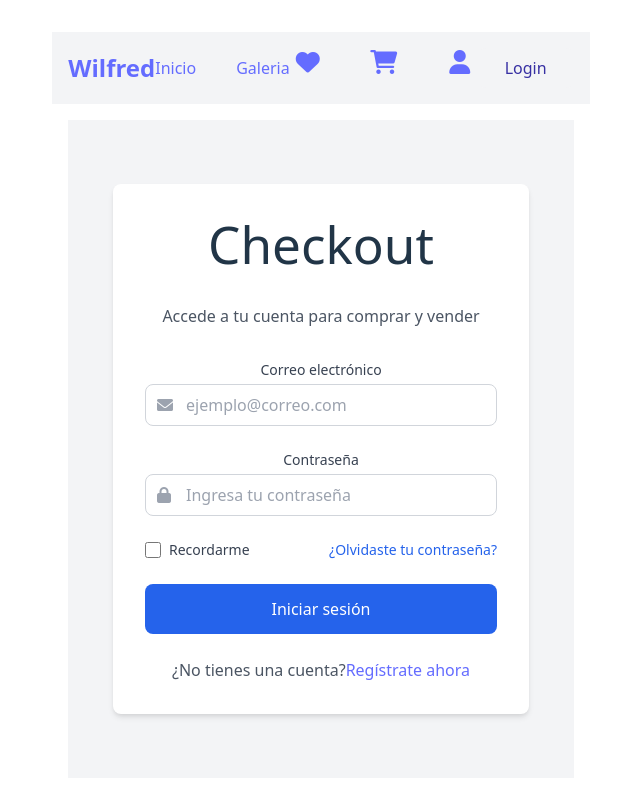
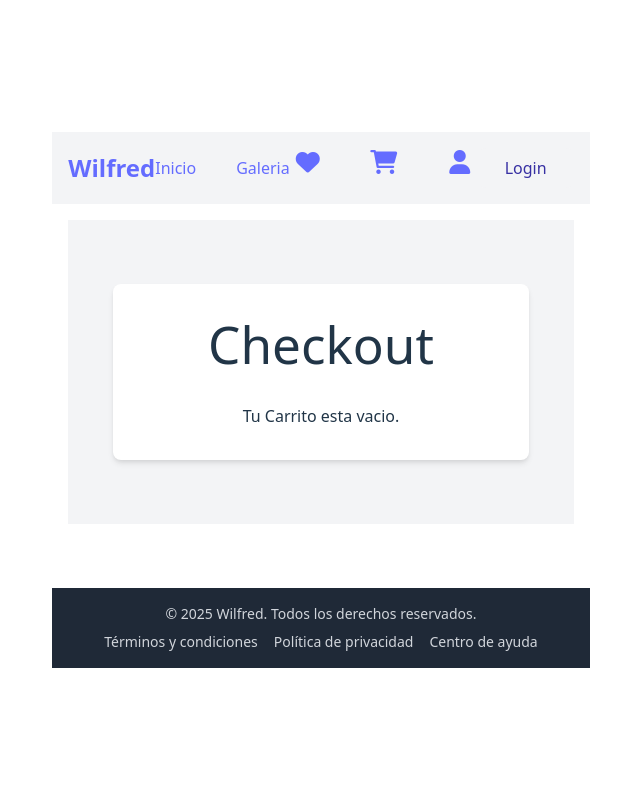
Before and after one commit to TheGreySam/ProyectoFinalG74, a React (Vite) app in the folder frontend/proyectofinal-g74-frontend/: page /Checkout in a window 1280 px wide. Shown: the top 800 px of the page, without its empty margins (319-959 px from the left). Built offline with nearby package versions, Linux system fonts and the light colour scheme.

Commit message:
Funcionalidad Carrito de Compras 1

```diff
--- a/frontend/proyectofinal-g74-frontend/src/components/Navbar.jsx
+++ b/frontend/proyectofinal-g74-frontend/src/components/Navbar.jsx
@@ -49,7 +49,7 @@ export default function Navbar() {
           <Link to="/Favoritos" class="hover:text-blue-200 transition" >
             <i className="fas fa-heart text-blue w-9 h-9 flex justify-center items-center hover:text-black text-2xl"></i>
           </Link>
-          <Link to="/Shopping" class="hover:text-blue-200 transition" >
+          <Link to="/Checkout" class="hover:text-blue-200 transition" >
             <i className="fas fa-shopping-cart text-blue w-9 h-9 flex justify-center items-center hover:text-black text-2xl"></i>
           </Link>
           <Link to="/Profile" class="hover:text-blue-200 transition" >
--- /dev/null
+++ b/frontend/proyectofinal-g74-frontend/src/context/CartContext.jsx
@@ -0,0 +1,29 @@
+import { createContext, useContext, useState } from "react";
+
+const CartContext = createContext();
+
+export const CartProvider = ({ children }) => {
+    const [cart, setCart] = useState([]);
+
+    function addToCart(product) {
+        setCart((prev) => [...prev, product]);
+    }
+
+    function removeFromCart(productId) {
+        setCart((prev) => prev.filter((item) => item.id !== productId));
+    }
+
+    function clearCart() {
+        setCart([]);
+    }
+
+    return (
+        <CartContext.Provider value={{ cart, addToCart, removeFromCart, clearCart }}>
+            {children}
+        </CartContext.Provider>
+    );
+}
+
+export function useCart() {
+    return useContext(CartContext);
+}
--- a/frontend/proyectofinal-g74-frontend/src/views/Checkout.jsx
+++ b/frontend/proyectofinal-g74-frontend/src/views/Checkout.jsx
@@ -1,96 +1,35 @@
 import React from "react";
 import { Link } from "react-router-dom";
+import { useCart } from "../context/CartContext";
 
 export default function Checkout() {
+    const { cart, removeFromCart, clearCart } = useCart();
+
+    const total = cart.reduce((sum, item) => sum + item.price, 0);
+
     return <div className="bg-gray-100">
         <div className="container mx-auto px-4 py-16 max-w-md">
             <div class="bg-white rounded-lg shadow-md p-8">
                 <div class="text-center mb-8">
                     <h1 class="text-center mb-8">Checkout</h1>
-                    <p class="text-gray-600 mt-2">Accede a tu cuenta para comprar y vender</p>
                 </div>
 
-                <form>
-                    <div class="space-y-6">
-
-                        <div>
-                            <label for="email" class="block text-sm font-medium text-gray-700 mb-1">Correo electrónico</label>
-                            <div class="relative">
-                                <div class="absolute inset-y-0 left-0 pl-3 flex items-center pointer-events-none">
-                                    <i class="fas fa-envelope text-gray-400"></i>
-                                </div>
-                                <input
-                                    type="email"
-                                    id="email"
-                                    name="email"
-                                    placeholder="ejemplo@correo.com"
-                                    class="pl-10 w-full px-4 py-2 border border-gray-300 rounded-lg focus:ring-blue-500 focus:border-blue-500"
-                                    required
-                                />
-                            </div>
-                        </div>
-
-
-                        <div>
-                            <label for="password" class="block text-sm font-medium text-gray-700 mb-1">Contraseña</label>
-                            <div class="relative">
-                                <div class="absolute inset-y-0 left-0 pl-3 flex items-center pointer-events-none">
-                                    <i class="fas fa-lock text-gray-400"></i>
-                                </div>
-                                <input
-                                    type="password"
-                                    id="password"
-                                    name="password"
-                                    placeholder="Ingresa tu contraseña"
-                                    class="pl-10 w-full px-4 py-2 border border-gray-300 rounded-lg focus:ring-blue-500 focus:border-blue-500"
-                                    required
-                                />
-                            </div>
-                        </div>
-
-
-                        <div class="flex items-center justify-between">
-                            <div class="flex items-center">
-                                <input
-                                    id="remember-me"
-                                    name="remember-me"
-                                    type="checkbox"
-                                    class="h-4 w-4 text-blue-600 focus:ring-blue-500 border-gray-300 rounded"
-                                />
-                                <label for="remember-me" class="ml-2 block text-sm text-gray-700">
-                                    Recordarme
-                                </label>
-                            </div>
-                            <div class="text-sm">
-                                <a href="#" class="font-medium text-blue-600 hover:underline">
-                                    ¿Olvidaste tu contraseña?
-                                </a>
-                            </div>
-                        </div>
-
-
-                        <div>
-                            <button
-                                type="submit"
-                                class="w-full py-3 px-4 bg-blue-600 hover:bg-blue-700 text-white font-medium rounded-lg transition focus:outline-none focus:ring-4 focus:ring-blue-300"
-                            >
-                                Iniciar sesión
-                            </button>
-                        </div>
-                    </div>
-                </form>
-
-
-
-                <div class="text-center mt-6">
-                    <p class="text-gray-600">
-                        ¿No tienes una cuenta?
-                        <Link to="/Register" class="hover:text-blue-200 transition" >
-                            Regístrate ahora
-                        </Link>
-
-                    </p>
-                </div>
+                {cart.length === 0 ? (
+                        <p>Tu Carrito esta vacio.</p>
+                    ) : (
+                        <>
+                        <ul>
+                        {cart.map((item) => (
+                            <li key={item.id}>
+                                {item.name} - ${item.price}
+                                <button onClick={() => removeFromCart(item.id)}>Eliminar</button>
+                            </li>
+                        ))}
+                        </ul>
+                        <p>Total: ${total}</p>
+                        <button onClick={clearCart}>Finalizar Compra</button>
+                        </>
+                    )}
             </div>
         </div>
     </div>;
--- a/frontend/proyectofinal-g74-frontend/src/views/ShoppingCart.jsx
+++ b/frontend/proyectofinal-g74-frontend/src/views/ShoppingCart.jsx
@@ -1,81 +1,86 @@
 import React from "react";
 import { Link } from "react-router-dom";
 
+
 export default function ShoppingCart() {
-    return <div className="bg-gray-100">
-        <div className="container mx-auto px-4 py-16 max-w-md">
+    return <div className="bg-gray-100 h-screen">
+        <div className="container mx-auto px-4 py-16 ">
             <div class="bg-white rounded-lg shadow-md p-8">
                 <div class="text-center mb-8">
                     <h1 class="text-center mb-8">Carrito de compras</h1>
                 </div>
 
-                <form>
-                    <div class="space-y-6">
-
-                        <div>
-                            <label for="email" class="block text-sm font-medium text-gray-700 mb-1">Correo electrónico</label>
-                            <div class="relative">
-                                <div class="absolute inset-y-0 left-0 pl-3 flex items-center pointer-events-none">
-                                    <i class="fas fa-envelope text-gray-400"></i>
+                <div class="mx-auto max-w-5xl justify-center px-6 md:flex md:space-x-6 xl:px-0">
+      <div class="rounded-lg md:w-2/3">
+        <div class="justify-between mb-6 rounded-lg bg-white p-6 shadow-md sm:flex sm:justify-start">
+          <img src="https://images.unsplash.com/photo-1515955656352-a1fa3ffcd111?ixlib=rb-4.0.3&ixid=MnwxMjA3fDB8MHxwaG90by1wYWdlfHx8fGVufDB8fHx8&auto=format&fit=crop&w=1170&q=80" alt="product-image" class="w-full rounded-lg sm:w-40" />
+          <div class="sm:ml-4 sm:flex sm:w-full sm:justify-between">
+            <div class="mt-5 sm:mt-0">
+              <h2 class="text-lg font-bold text-gray-900">Nike Air Max 2019</h2>
+              <p class="mt-1 text-xs text-gray-700">36EU - 4US</p>
             </div>
-                                <input
-                                    type="email"
-                                    id="email"
-                                    name="email"
-                                    placeholder="ejemplo@correo.com"
-                                    class="pl-10 w-full px-4 py-2 border border-gray-300 rounded-lg focus:ring-blue-500 focus:border-blue-500"
-                                    required
-                                />
+            <div class="mt-4 flex justify-between sm:space-y-6 sm:mt-0 sm:block sm:space-x-6">
+              <div class="flex items-center border-gray-100">
+                <span class="cursor-pointer rounded-l bg-gray-100 py-1 px-3.5 duration-100 hover:bg-blue-500 hover:text-blue-50"> - </span>
+                <input class="h-8 w-8 border bg-white text-center text-xs outline-none" type="number" value="2" min="1" />
+                <span class="cursor-pointer rounded-r bg-gray-100 py-1 px-3 duration-100 hover:bg-blue-500 hover:text-blue-50"> + </span>
+              </div>
+              <div class="flex items-center space-x-4">
+                <p class="text-sm">259.000 ₭</p>
+                <svg xmlns="http://www.w3.org/2000/svg" fill="none" viewBox="0 0 24 24" stroke-width="1.5" stroke="currentColor" class="h-5 w-5 cursor-pointer duration-150 hover:text-red-500">
+                  <path stroke-linecap="round" stroke-linejoin="round" d="M6 18L18 6M6 6l12 12" />
+                </svg>
               </div>
             </div>
-
-
-                        <div>
-                            <label for="password" class="block text-sm font-medium text-gray-700 mb-1">Contraseña</label>
-                            <div class="relative">
-                                <div class="absolute inset-y-0 left-0 pl-3 flex items-center pointer-events-none">
-                                    <i class="fas fa-lock text-gray-400"></i>
-                                </div>
-                                <input
-                                    type="password"
-                                    id="password"
-                                    name="password"
-                                    placeholder="Ingresa tu contraseña"
-                                    class="pl-10 w-full px-4 py-2 border border-gray-300 rounded-lg focus:ring-blue-500 focus:border-blue-500"
-                                    required
-                                />
           </div>
         </div>
-
-
-                        <div class="flex items-center justify-between">
-                            <div class="flex items-center">
-                                <input
-                                    id="remember-me"
-                                    name="remember-me"
-                                    type="checkbox"
-                                    class="h-4 w-4 text-blue-600 focus:ring-blue-500 border-gray-300 rounded"
-                                />
-                                <label for="remember-me" class="ml-2 block text-sm text-gray-700">
-                                    Recordarme
-                                </label>
+        <div class="justify-between mb-6 rounded-lg bg-white p-6 shadow-md sm:flex sm:justify-start">
+          <img src="https://images.unsplash.com/photo-1587563871167-1ee9c731aefb?ixlib=rb-4.0.3&ixid=MnwxMjA3fDB8MHxwaG90by1wYWdlfHx8fGVufDB8fHx8&auto=format&fit=crop&w=1131&q=80" alt="product-image" class="w-full rounded-lg sm:w-40" />
+          <div class="sm:ml-4 sm:flex sm:w-full sm:justify-between">
+            <div class="mt-5 sm:mt-0">
+              <h2 class="text-lg font-bold text-gray-900">Nike Air Max 2019</h2>
+              <p class="mt-1 text-xs text-gray-700">36EU - 4US</p>
             </div>
-
+            <div class="mt-4 flex justify-between im sm:space-y-6 sm:mt-0 sm:block sm:space-x-6">
+              <div class="flex items-center border-gray-100">
+                <span class="cursor-pointer rounded-l bg-gray-100 py-1 px-3.5 duration-100 hover:bg-blue-500 hover:text-blue-50"> - </span>
+                <input class="h-8 w-8 border bg-white text-center text-xs outline-none" type="number" value="2" min="1" />
+                <span class="cursor-pointer rounded-r bg-gray-100 py-1 px-3 duration-100 hover:bg-blue-500 hover:text-blue-50"> + </span>
               </div>
-
-
-                        <div>
-                        <div>
-                        <Link to="/Checkout" class="w-full py-3 px-4 bg-blue-600 hover:bg-blue-700 text-white font-medium rounded-lg transition focus:outline-none focus:ring-4 focus:ring-blue-300" >
-                                Checkout
-                                </Link>
+              <div class="flex items-center space-x-4">
+                <p class="text-sm">259.000 ₭</p>
+                <svg xmlns="http://www.w3.org/2000/svg" fill="none" viewBox="0 0 24 24" stroke-width="1.5" stroke="currentColor" class="h-5 w-5 cursor-pointer duration-150 hover:text-red-500">
+                  <path stroke-linecap="round" stroke-linejoin="round" d="M6 18L18 6M6 6l12 12" />
+                </svg>
               </div>
-
-
+            </div>
+          </div>
+        </div>
+      </div>
+      {/* <!-- Sub total --> */}
+      <div class="mt-6 h-full rounded-lg border bg-white p-6 shadow-md md:mt-0 md:w-1/3">
+        <div class="mb-2 flex justify-between">
+          <p class="text-gray-700">Subtotal</p>
+          <p class="text-gray-700">$129.99</p>
+        </div>
+        <div class="flex justify-between">
+          <p class="text-gray-700">Shipping</p>
+          <p class="text-gray-700">$4.99</p>
+        </div>
+        <hr class="my-4" />
+        <div class="flex justify-between">
+          <p class="text-lg font-bold">Total</p>
+          <div class="">
+            <p class="mb-1 text-lg font-bold">$134.98 USD</p>
+            <p class="text-sm text-gray-700">including VAT</p>
+          </div>
+        </div>
+        <div className="p-5">
+        <Link to="/Checkout" className="p-10 mt-6 w-full rounded-md bg-blue-500 py-1.5 font-medium text-blue-50 hover:bg-blue-600">Check out</Link>
 
         </div>
       </div>
-                </form>
+    </div>
 
 
             </div>
```
Also changed, not shown: frontend/proyectofinal-g74-frontend/src/App.jsx (+4 -24 lines), frontend/proyectofinal-g74-frontend/src/views/Home.jsx (+28 -54 lines). Lines whose indentation alone changed are shown as unchanged.
